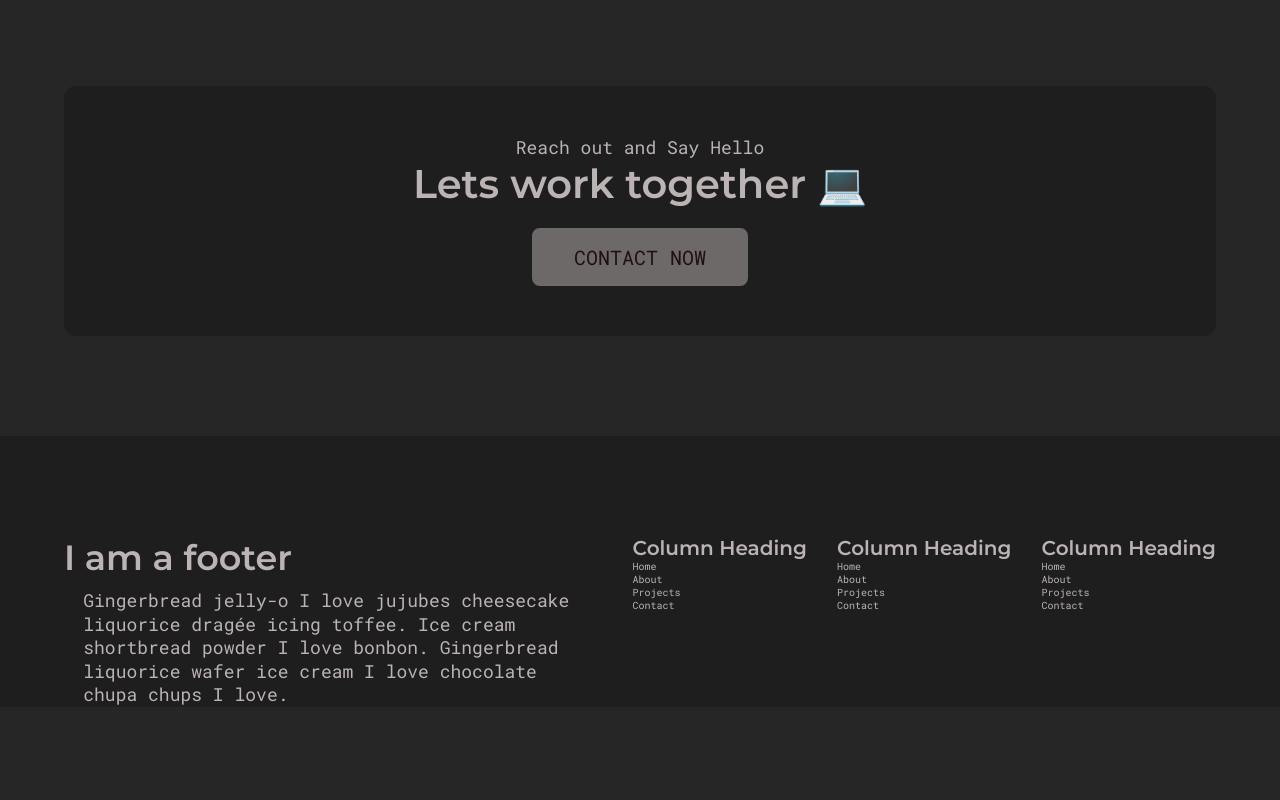
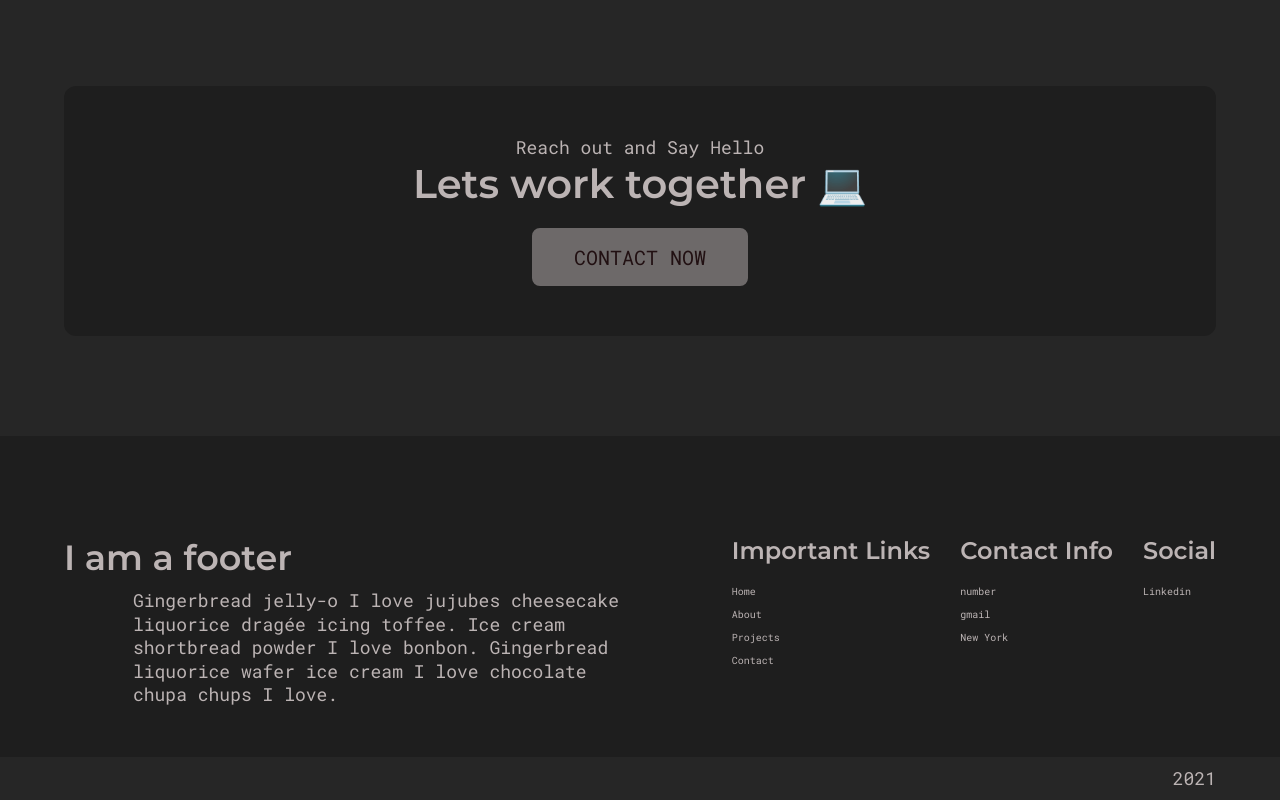
Before and after one commit to kyvycodes/k-react-portfolio, a React (Create React App) app: page / in a window 1280 px wide. Shown: the part 2965-3765 px from the top of the page. Before the commit the page ends 3672 px from the top, so only its background shows below. Built offline with nearby package versions, Linux system fonts and the light colour scheme; the HTML template or start-up script is replaced by a standard one; a web font is replaced by a local one.

Commit message:
footer complete

```diff
--- a/src/App.js
+++ b/src/App.js
@@ -6,6 +6,8 @@ import Home from './pages/Home';
 import Contact from './pages/Contact';
 import Projects from './pages/Projects';
 import HeroSection from './components/HeroSection';
+import Footer from './components/Footer';
+
 
 
 export default function App() {
@@ -28,6 +30,7 @@ export default function App() {
       <Home/>
       </Route>
         </Switch>
+        <Footer />
     </Router>
     </>
   );
--- a/src/components/Footer.js
+++ b/src/components/Footer.js
@@ -1,6 +1,6 @@
 import React from 'react'
 import styled from 'styled-components'
-import FooterColumns from './FooterColumns'
+import FooterColumn from './FooterColumn'
 import ParagraphText from './ParagraphText'
 
 const FooterStyles = styled.div`
@@ -23,6 +23,40 @@ const FooterStyles = styled.div`
     font-size: 3.5rem;
     margin-bottom: 1rem;
   }
+
+  .copyright {
+    background-color: var(--dark-bg);
+    text-align: left;
+    padding: 1rem 0;
+    margin-top: 5rem;
+    .paragraph {
+      margin-right: 0;
+    }
+
+  }
+
+
+  //TODO: refactor gaps
+  @media only screen and (max-width: 768px){
+    .container {
+      flex-direction: column;
+      gap: 0.5rem;
+      & > div {
+        margin-top: 5rem;
+      }
+    }
+
+    .footer_col1 .paragraph {
+      max-width 100;
+    }
+    .copyright {
+      .container {
+        div {
+          margin-top: 0;
+        }
+      }
+    }
+  }
 `
 
 export default function Footer() {
@@ -38,13 +72,68 @@ export default function Footer() {
           </ParagraphText>
         </div>
         <div className='footer_col2'>
-          <FooterColumns/>
+          <FooterColumn
+          heading='Important Links'
+          // #TODO change home link to top of page jump
+          links ={[
+            {
+              type: 'link',
+              title: 'Home',
+              path:'/',
+            },  {
+              type:'link',
+              title:'About',
+              path:'/about'
+            },
+            {
+              type:'link',
+              title:'Projects',
+              path:'/projects'
+            },
+            {
+              type:'link',
+              title:'Contact',
+              path:'/contact'
+            }
+          ]}
+          />
         </div>
         <div className='footer_col3'>
-        <FooterColumns/>
+        <FooterColumn
+        heading='Contact Info'
+        links={[
+          {
+            title: 'number',
+            path: 'tel:'
+          },
+          {
+            title: 'gmail',
+            path: 'mailto:kyv.hardeman@gmail.com'
+          },
+          {
+            title: 'New York',
+            path: 'https://www.google.com/maps/@40.7639214,-73.9691709,13.74z'
+          }
+        ]}
+        />
         </div>
         <div className='footer_col4'>
-        <FooterColumns/>
+        <FooterColumn
+        heading='Social'
+        links={[
+              {
+                title: "Linkedin",
+                path: "https://www.linkedin.com/in/kay-hardeman/"
+              }
+        ]}
+        />
+        </div>
+      </div>
+      <div className="copyright">
+        <div className="container">
+          <ParagraphText>
+            2021
+          </ParagraphText>
         </div>
       </div>
     </FooterStyles>
--- a/src/components/FooterColumns.js
+++ b/src/components/FooterColumn.js
@@ -2,6 +2,19 @@ import React from 'react'
 import { Link } from 'react-router-dom'
 import styled from 'styled-components'
 
+const FooterColumnStyle = styled.div`
+.heading{
+  font-size: 2.4rem;
+  margin-bottom: 2rem;
+}
+li {
+  margin-bottom: 1rem;
+}
+a {
+  font-size; 1.8rem;
+}
+
+`
 
 export default function FooterColumns({
   heading='Column Heading',
@@ -15,38 +28,28 @@ export default function FooterColumns({
     type:'link',
     title:'About',
     path:'/about'
-  },
-  {
-    type:'link',
-    title:'Projects',
-    path:'/project'
-  },
-  {
-    type:'link',
-    title:'Contact',
-    path:'/contact'
   }
 ]
 }) {
   return (
-    <div>
+    <FooterColumnStyle>
       <h1 className='heading'>{heading}</h1>
       <ul>
         {
           links.map((item, index) => (
             <li key={index}>
               {/* if the type is a link go to that path */}
-              {item.type ==="link" ? (
+              {item.type === "link" ? (
                 <Link to={item.path}>{item.title}</Link>
               ) : (
                 // if not create an anchor tag
-                <a href={item.path} target='_blank' rel='noreferrer'></a>
+                <a href={item.path} target='_blank' rel='noreferrer'>{item.title}</a>
               )}
               {/*target='_blank' because it is an external like, leak no referrer information */}
             </li>
             ))
         }
       </ul>
-    </div>
+    </FooterColumnStyle>
   )
 }
--- a/src/pages/Home.js
+++ b/src/pages/Home.js
@@ -4,7 +4,6 @@ import AboutSection from '../components/AboutSection';
 import ProjectSection from '../components/ProjectSection';
 import TestimonialsSection from '../components/TestimonialsSection';
 import ContactBanner from '../components/ContactBanner';
-import Footer from '../components/Footer';
 
 //functional component
 export default function Home() {
@@ -15,7 +14,6 @@ export default function Home() {
       <ProjectSection />
       <TestimonialsSection />
       <ContactBanner/>
-      <Footer />
     </div>
   )
 }
```
